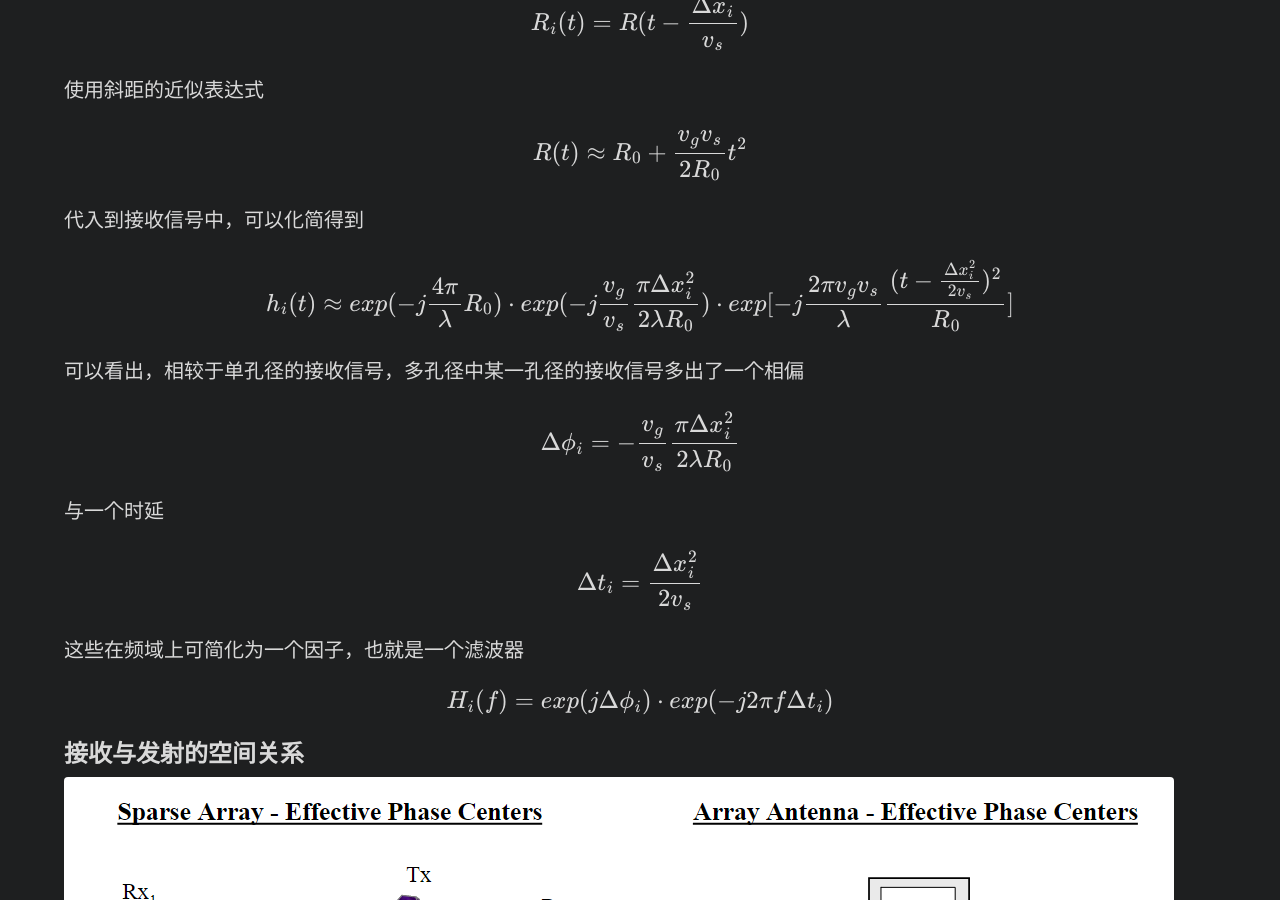
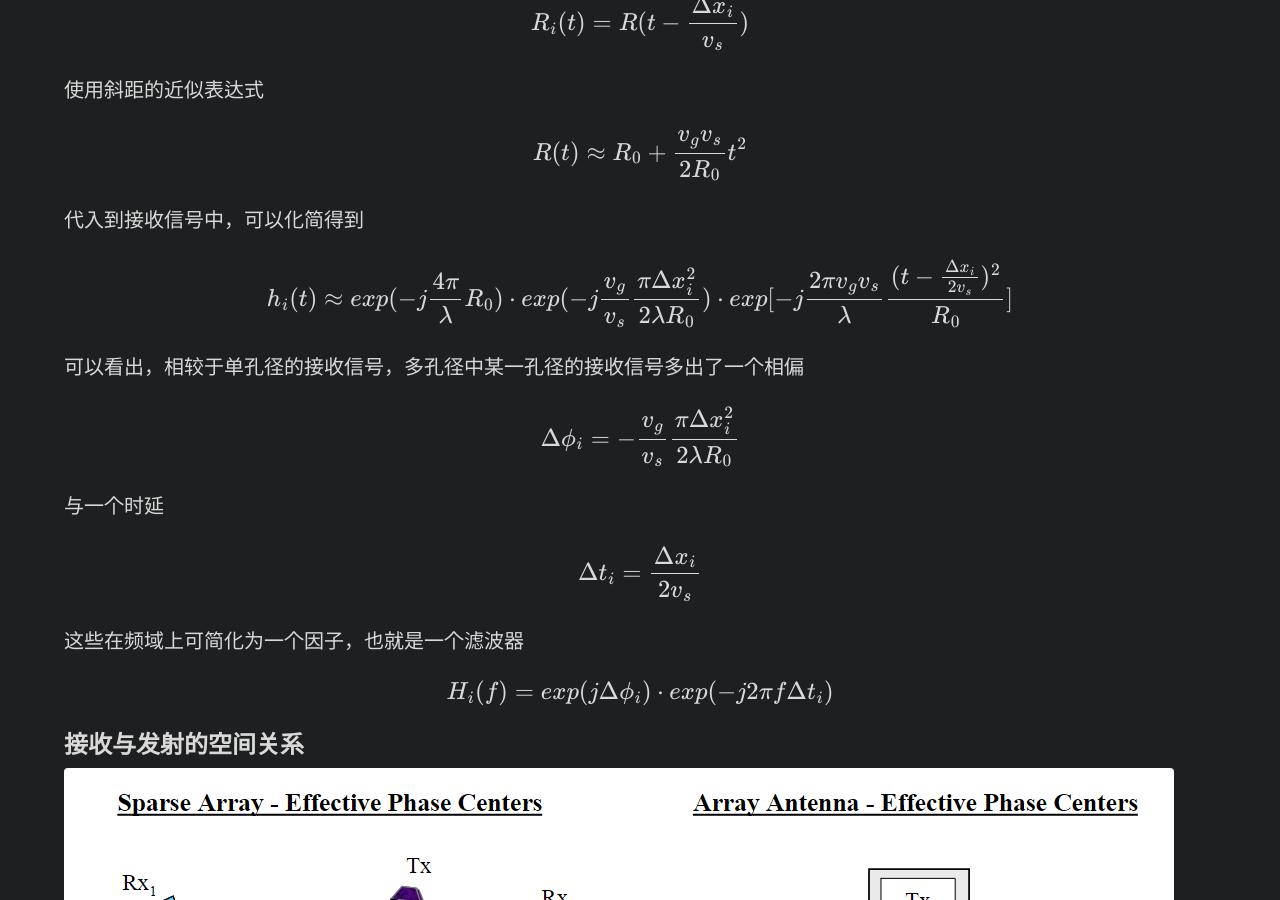
Before and after one commit to wugfh/wugfh.github.io, a Jekyll site: the page built from radar_math/multi_channel/m_chan1.md, in a window 1280 px wide and 900 px high, scrolled down 1188 px. Built offline with Jekyll 4.4.1, drawn with Linux system fonts in a browser that asks for light colours; formulas are drawn with MathJax 3; comment, search, counter and statistics services are not loaded.

Commit message:
fix bugs

```diff
--- a/radar_math/multi_channel/m_chan1.md
+++ b/radar_math/multi_channel/m_chan1.md
@@ -43,7 +43,7 @@ $$R(t) \approx R_0 + \frac{v_g v_s}{2 R_0} t^2$$
 
 代入到接收信号中，可以化简得到
 
-$$h_i(t) \approx exp(-j \frac{4 \pi}{\lambda}R_0) \cdot exp(-j \frac{v_g}{v_s}\frac{\pi \Delta x_i^2}{2 \lambda R_0}) \cdot exp[-j \frac{2\pi v_g v_s}{\lambda}\frac{(t-\frac{\Delta x_i^2}{2 v_s})^2}{R_0}]$$
+$$h_i(t) \approx exp(-j \frac{4 \pi}{\lambda}R_0) \cdot exp(-j \frac{v_g}{v_s}\frac{\pi \Delta x_i^2}{2 \lambda R_0}) \cdot exp[-j \frac{2\pi v_g v_s}{\lambda}\frac{(t-\frac{\Delta x_i}{2 v_s})^2}{R_0}]$$
 
 可以看出，相较于单孔径的接收信号，多孔径中某一孔径的接收信号多出了一个相偏
 
@@ -51,7 +51,7 @@ $$\Delta \phi_i = -\frac{v_g}{v_s}\frac{\pi \Delta x_i^2}{2 \lambda R_0}$$
 
 与一个时延
 
-$$\Delta t_i = \frac{\Delta x_i^2}{2 v_s}$$
+$$\Delta t_i = \frac{\Delta x_i}{2 v_s}$$
 
 这些在频域上可简化为一个因子，也就是一个滤波器
 
```
Also changed, not shown: radar_math/multi_channel/m_chan2.md (+2 -2 lines).
